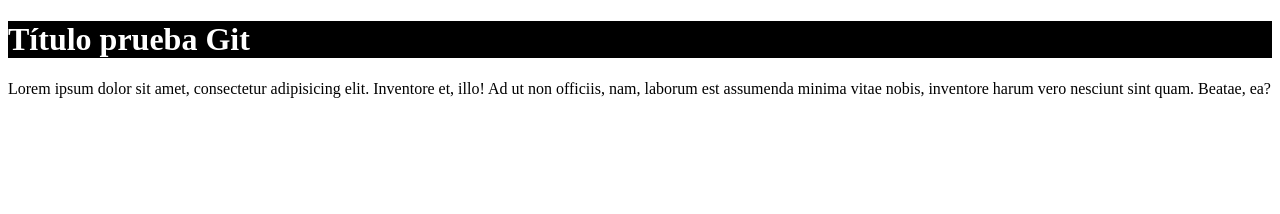
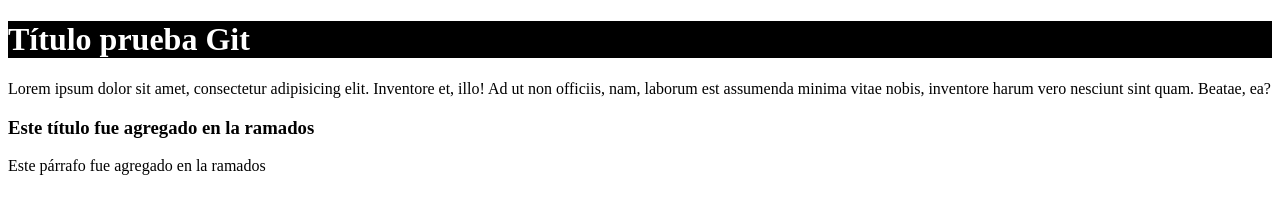
Before and after one commit to rgalazb/prueba-github, a plain HTML site: page index.html in a window 1280 px wide. Drawn offline with Linux system fonts and the light colour scheme.

Commit message:
se agregó contenido desde ramados

```diff
--- a/index.html
+++ b/index.html
@@ -11,5 +11,11 @@
     Título prueba Git
   </h1>
   <p>Lorem ipsum dolor sit amet, consectetur adipisicing elit. Inventore et, illo! Ad ut non officiis, nam, laborum est assumenda minima vitae nobis, inventore harum vero nesciunt sint quam. Beatae, ea?</p>
+
+  <h3>
+    Este título fue agregado en la ramados
+  </h3>
+
+  <p>Este párrafo fue agregado en la ramados</p>
 </body>
 </html>
```
